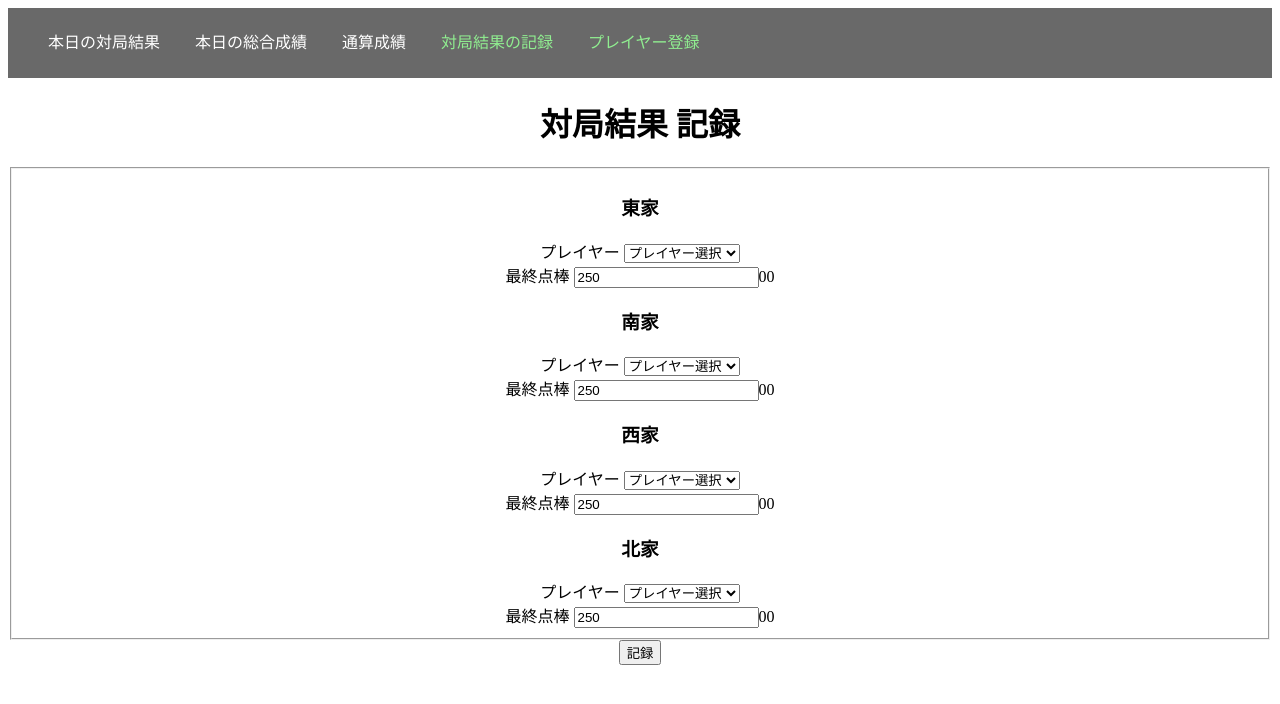
After one commit to kenbun/mahjong_record_app, a Django app: page /mahjong_records/record_match/ in a window 1280 px wide. The commit adds this page. Shown: the top 704 px of the page. Run offline with Django 3.2, Linux system fonts and the light colour scheme.

Commit message:
create resister page for playing result

```diff
--- a/mahjong_records/static/mahjong_records/style.css
+++ b/mahjong_records/static/mahjong_records/style.css
@@ -23,3 +23,6 @@ li{
   color: lightgreen;
   margin-right: 35px;
 }
+strong{
+  color: red;
+}
--- a/mahjong_records/templates/mahjong_records/base.html
+++ b/mahjong_records/templates/mahjong_records/base.html
@@ -9,10 +9,10 @@
 <link rel="stylesheet" type="text/css" href="{% static 'mahjong_records/style.css' %}">
 <nav>
   <ul>
-    <li><a href="{% url 'index'%}" class="default_text">本日の対局結果</a></li>
-    <li><a href="{% url 'total'%}" class="default_text">本日の総合成績</a></li>
-    <li><a href="#" class="default_text">通算成績</a></li>
-    <li><a href="#" class="register_text">対局結果の記録</a></li>
+    <li><a href="{% url 'mahjong_records:index'%}" class="default_text">本日の対局結果</a></li>
+    <li><a href="{% url 'mahjong_records:total'%}" class="default_text">本日の総合成績</a></li>
+    <li><a href="{% url 'mahjong_records:career'%}" class="default_text">通算成績</a></li>
+    <li><a href="{% url 'mahjong_records:record_match'%}" class="register_text">対局結果の記録</a></li>
     <li><a href="#" class="register_text">プレイヤー登録</a></li>
   </ul>
 </nav>
--- /dev/null
+++ b/mahjong_records/templates/mahjong_records/record_match.html
@@ -0,0 +1,25 @@
+{% extends "mahjong_records/base.html" %}
+{% block content %}
+<h1 align="center"> 対局結果 記録 </h1>
+<form action="{% url 'mahjong_records:resister_match' %}" method="post" align="center">
+{% csrf_token %}
+<fieldset>
+    {% if error_message %}<p><strong>{{ error_message }}</strong></p>{% endif %}
+    {% for player, ja_player in home.items %}
+        <h3>{{ja_player}}</h3>
+        <label>プレイヤー</label>
+        <select name="{{player}}">
+            <option selected="selected" value=0>プレイヤー選択</option>
+            {% for user in users %}
+                <option value="{{user.id}}">{{user.name}}</option>
+            {% endfor %}
+        </select>
+        <div>
+            <label>最終点棒</label>
+            <input type="number" name="{{player}}_score" value="250">00
+        </div>
+    {% endfor %}
+</fieldset>
+<input type="submit" value="記録">
+</form>
+{% endblock%}
--- /dev/null
+++ b/mahjong_records/templates/mahjong_records/resister_match.html
@@ -0,0 +1,5 @@
+{% extends "mahjong_records/base.html" %}
+{% block content %}
+<h1 align="center"> 対局結果 記録 </h1>
+<h2 align="center" color="green">対局結果を記録しました.</h2>
+{% endblock%}
--- a/mahjong_records/templates/mahjong_records/total.html
+++ b/mahjong_records/templates/mahjong_records/total.html
@@ -21,8 +21,8 @@
                     <th>{{user.sum_point}}</th>
                 </tr>
             {%endfor%}
-            </tbody>
-        </table>
+        </tbody>
+    </table>
     <hr>
 {% else %}
     <h2>対局なし</h2>
--- a/mahjong_records/urls.py
+++ b/mahjong_records/urls.py
@@ -2,8 +2,12 @@ from django.urls import path
 
 from . import views
 
+app_name="mahjong_records"
+
 urlpatterns = [
     path('', views.index, name='index'),
     path('total/', views.total, name="total"),
-    # path('<int:game_id>/game/', views.game, name="game"),
+    path('career/', views.career, name="career"),
+    path('record_match/', views.record_match, name="record_match"),
+    path('resister_match/', views.resister_match, name="resister_match"),
 ]
--- a/mahjong_records/views.py
+++ b/mahjong_records/views.py
@@ -8,11 +8,11 @@ from django.http import HttpResponse
 from django.template import loader
 from django.db import models
 from .models import User, Record, Game
-import datetime, operator
+import datetime, operator, logging
 
 def index(request):
   today = datetime.date.today()
-  game = Game.objects.filter(playing_date__date=today)
+  game = Game.objects.filter(playing_date__date=today).order_by("-playing_date")
   template = loader.get_template('mahjong_records/index.html')
   context = {
     'game':game,
@@ -32,3 +32,48 @@ def total(request):
     'stats':sorted(user_data, key=operator.itemgetter('sum_point'), reverse=True),
   }
   return HttpResponse(template.render(context, request))
+
+def career(request):
+  users = User.objects.all()
+  user_data = [{'name':user.name} for user in users]
+  for i, user in enumerate(users):
+    user_data[i].update(user.record_set.aggregate(sum_point=models.Sum('point'),ave_rank=models.Avg('rank'),max_score=models.Max('score'),ave_score=models.Avg('score'), count_match=models.Count('rank')))
+  template = loader.get_template('mahjong_records/career.html')
+  context = {
+    'stats':sorted(user_data, key=operator.itemgetter('sum_point'), reverse=True),
+  }
+  return HttpResponse(template.render(context, request))
+
+def record_match(request):
+  users = User.objects.all()
+  home = {"east":"東家", "south":"南家", "west":"西家", "north":"北家"}
+
+  return render(request, 'mahjong_records/record_match.html', {'users':users, 'home':home,})
+
+def resister_match(request):
+  users = User.objects.all()
+  home = {"east":"東家", "south":"南家", "west":"西家", "north":"北家"}
+  user_score = {}
+  uma_oka = [50.0, 10.0, -10.0, -30.0]
+  temp = []
+
+  for player in home:
+    user_score[request.POST[player]] = int(request.POST[player+'_score'])
+
+  if (sum(user_score.values())!=(250*4)) or (0 in user_score) or (len(user_score) != len(set(user_score))):
+    return render(request, 'mahjong_records/record_match.html', {
+      'users':users,
+      'home':home,
+      'error_message':"正しく入力してください",
+      'request':request
+      })
+  else:
+    today = datetime.datetime.today()
+    game = Game.objects.create(playing_date=today)
+    for i, userid_score in enumerate(sorted(user_score.items(), key=lambda x:x[1], reverse=True)):
+      user_score = userid_score[1]*100
+      user_point = float(user_score/1000)+uma_oka[i]-30.0
+      print(user_score, user_point)
+      Record.objects.create(rank=i+1, score=user_score, point=user_point, user=users.get(id=userid_score[0]), game=game)
+
+    return render(request, 'mahjong_records/resister_match.html')
```
Also changed, not shown: mahjong_records/templates/mahjong_records/career.html (added, +32 -0 lines).
